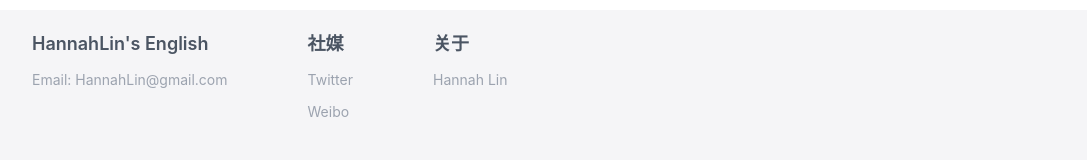
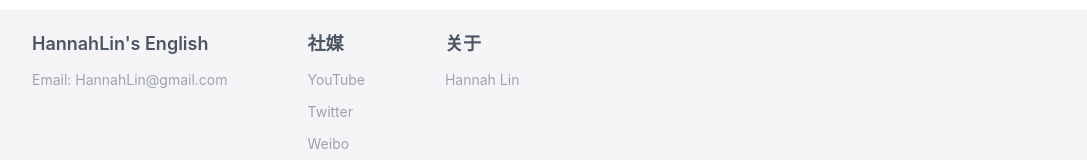
Before and after one commit to QETHAN/lesson_sales, a Next.js app: page / in a window 1280 px wide. Shown: the part 2032-2192 px from the top of the page, without its empty margins (96-1183 px from the left). Built offline with nearby package versions, Linux system fonts and the light colour scheme.

Commit message:
Update footer link

```diff
--- a/src/components/footer.js
+++ b/src/components/footer.js
@@ -16,6 +16,7 @@ export default function Footer({ children }) {
             <h4 className="font-semibold text-lg text-gray-600">社媒</h4>
 
             <div className="text-gray-400 text-sm mt-3 flex flex-col space-y-3">
+              <a href="">YouTube</a>
               <a href="">Twitter</a>
               <a href="">Weibo</a>
             </div>
```
